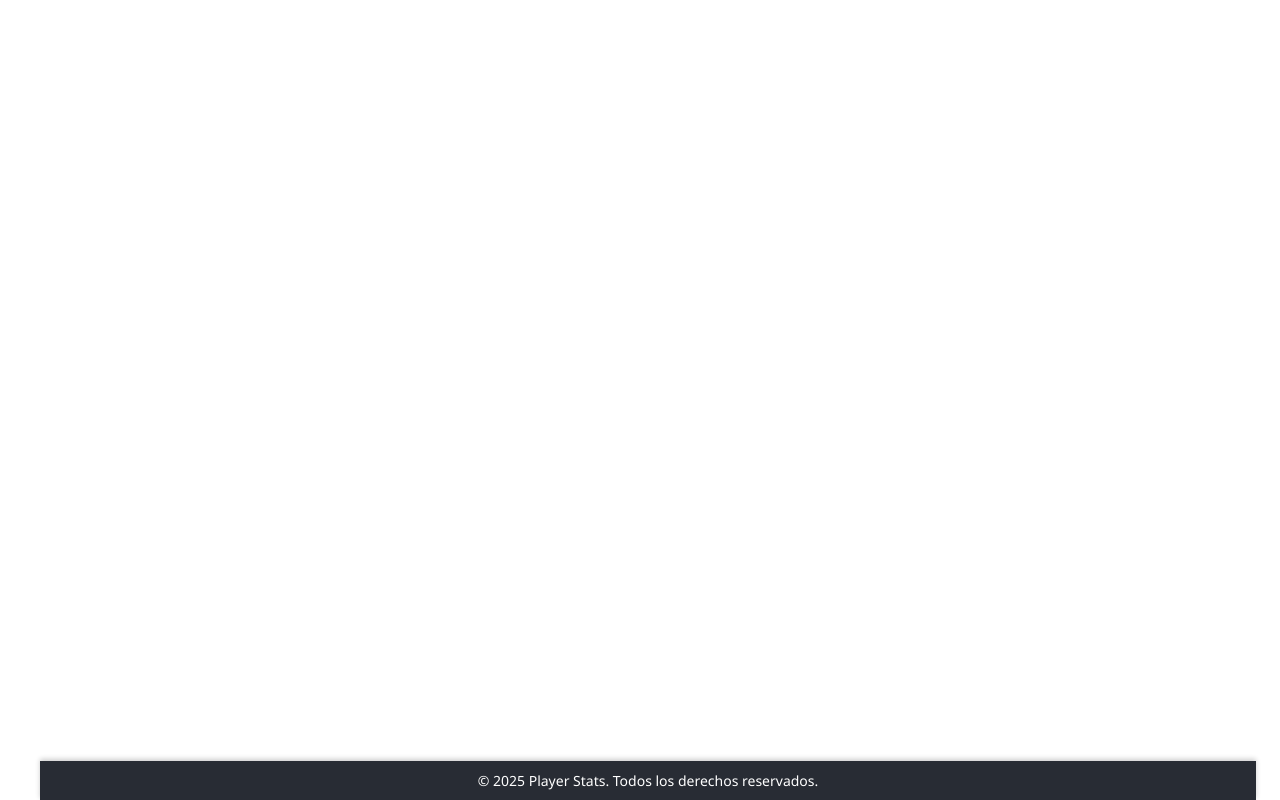
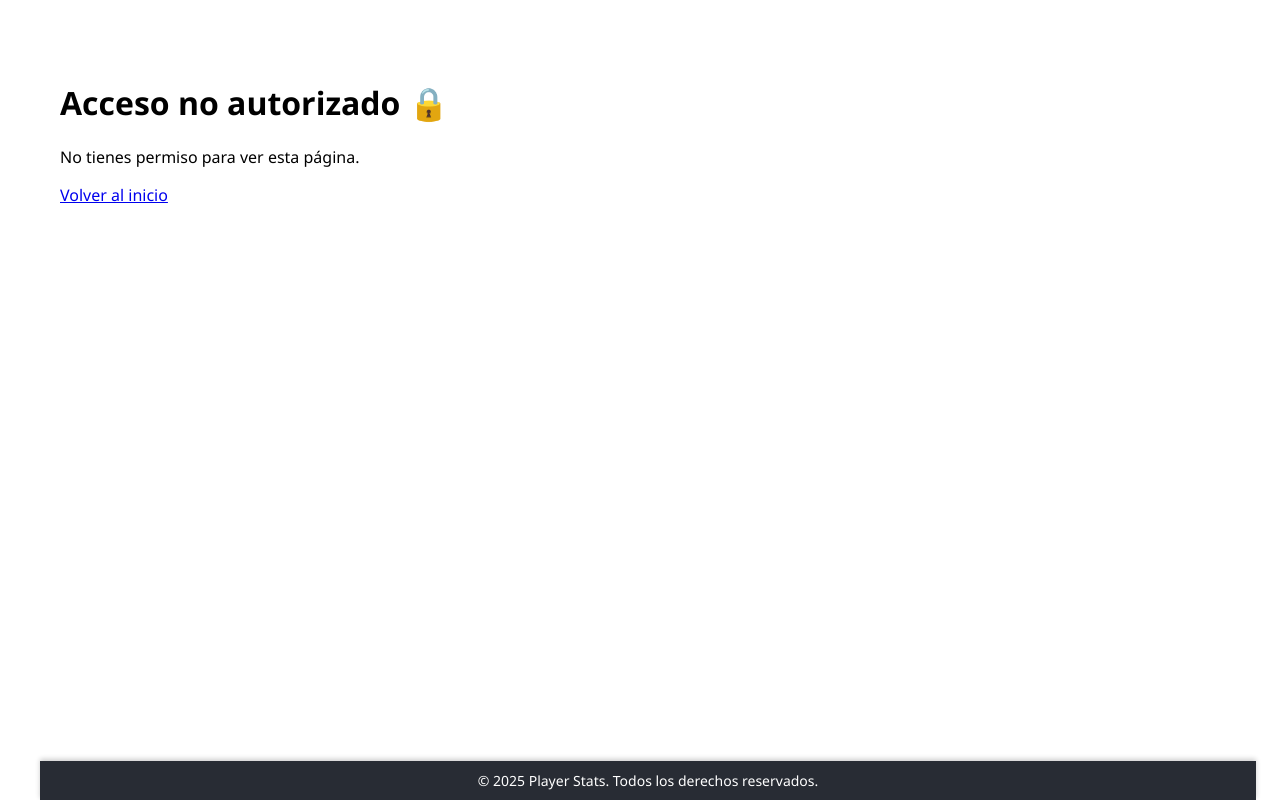
Before and after one commit to CarlosBD1988/player-stats, a React (Create React App) app: page /no-autorizado in a window 1280 px wide. Built offline with nearby package versions, Linux system fonts and the light colour scheme; no server answers.

Commit message:
Add permmisions for user menus by roles.(only one menu for example)

```diff
--- a/src/App.js
+++ b/src/App.js
@@ -20,6 +20,8 @@ import LandingPage from "./components/LandingPage/LandingPage";
 import Navbar from "./components/Navbar/Navbar";
 
 import PrivateRoute from "./components/PrivateRoute/PrivateRoute";
+import UnauthorizedPage from './components/UnauthorizedPage/UnauthorizedPage';
+
 
 
 import "./App.css";
@@ -37,7 +39,7 @@ function App() {
         <Routes>
         <Route path="/" element={<LandingPage />} />
           <Route path="/home" element={<PrivateRoute><Home /></PrivateRoute>} />
-          <Route path="/crear-jugador" element={<PrivateRoute><AddJugador /></PrivateRoute>}/>
+          <Route path="/crear-jugador" element={<PrivateRoute allowedRoles={['admin','tecnico']}><AddJugador /></PrivateRoute>}/>
           <Route path="/crear-item" element={<PrivateRoute><AddItem /></PrivateRoute>} />
           <Route path="/crear-registro" element={<PrivateRoute><AddRecord /></PrivateRoute>} />
           <Route path="/crear-metrica" element={<PrivateRoute><AddMetrics /></PrivateRoute>}  />
@@ -46,6 +48,8 @@ function App() {
           <Route path="/por-jugador" element={<PrivateRoute><MetricsPlayer /></PrivateRoute>} />
           <Route path="/auditoria" element={<PrivateRoute><Audit /></PrivateRoute>} />
           <Route path="/SignIn" element={<SignIn />} />
+          <Route path="/no-autorizado" element={<UnauthorizedPage />} />
+
         </Routes>
         <Footer />
       </div>
--- a/src/components/PrivateRoute/PrivateRoute.js
+++ b/src/components/PrivateRoute/PrivateRoute.js
@@ -2,7 +2,7 @@
 import { useAuth } from '../../context/AuthContext';
 import { Navigate } from 'react-router-dom';
 
-const PrivateRoute = ({ children }) => {
+const PrivateRoute = ({ children ,allowedRoles = []}) => {
   const { user } = useAuth();
 
   // Si no hay usuario autenticado, redirige al login
@@ -10,7 +10,11 @@ const PrivateRoute = ({ children }) => {
     return <Navigate to="/SignIn" />;
   }
 
-  // Si el usuario está autenticado, renderiza el componente
+   // Si hay roles definidos y el usuario no tiene uno permitido, redirige
+   if (allowedRoles.length > 0 && !allowedRoles.includes(user.role)) {
+    return <Navigate to="/no-autorizado" />; // Crea esta ruta
+  }
+
   return children;
 };
 
--- /dev/null
+++ b/src/components/UnauthorizedPage/UnauthorizedPage.js
@@ -0,0 +1,12 @@
+import { Link } from "react-router-dom";
+const UnauthorizedPage = () => {
+    return (
+      <div>
+        <h1>Acceso no autorizado 🔒</h1>
+        <p>No tienes permiso para ver esta página.</p>
+        <Link to="/home">Volver al inicio</Link>
+      </div>
+    );
+  };
+
+  export default UnauthorizedPage;
```
